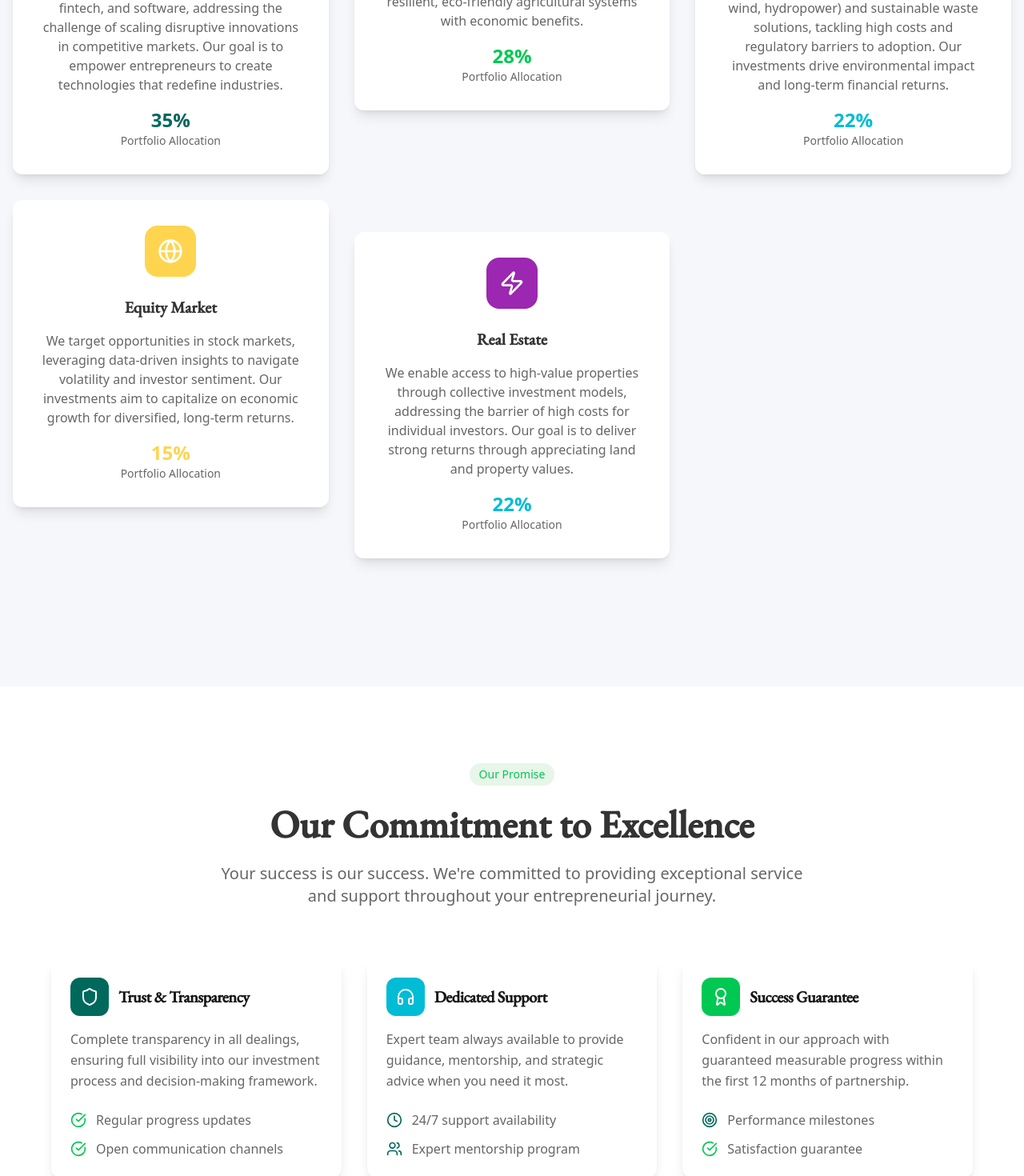
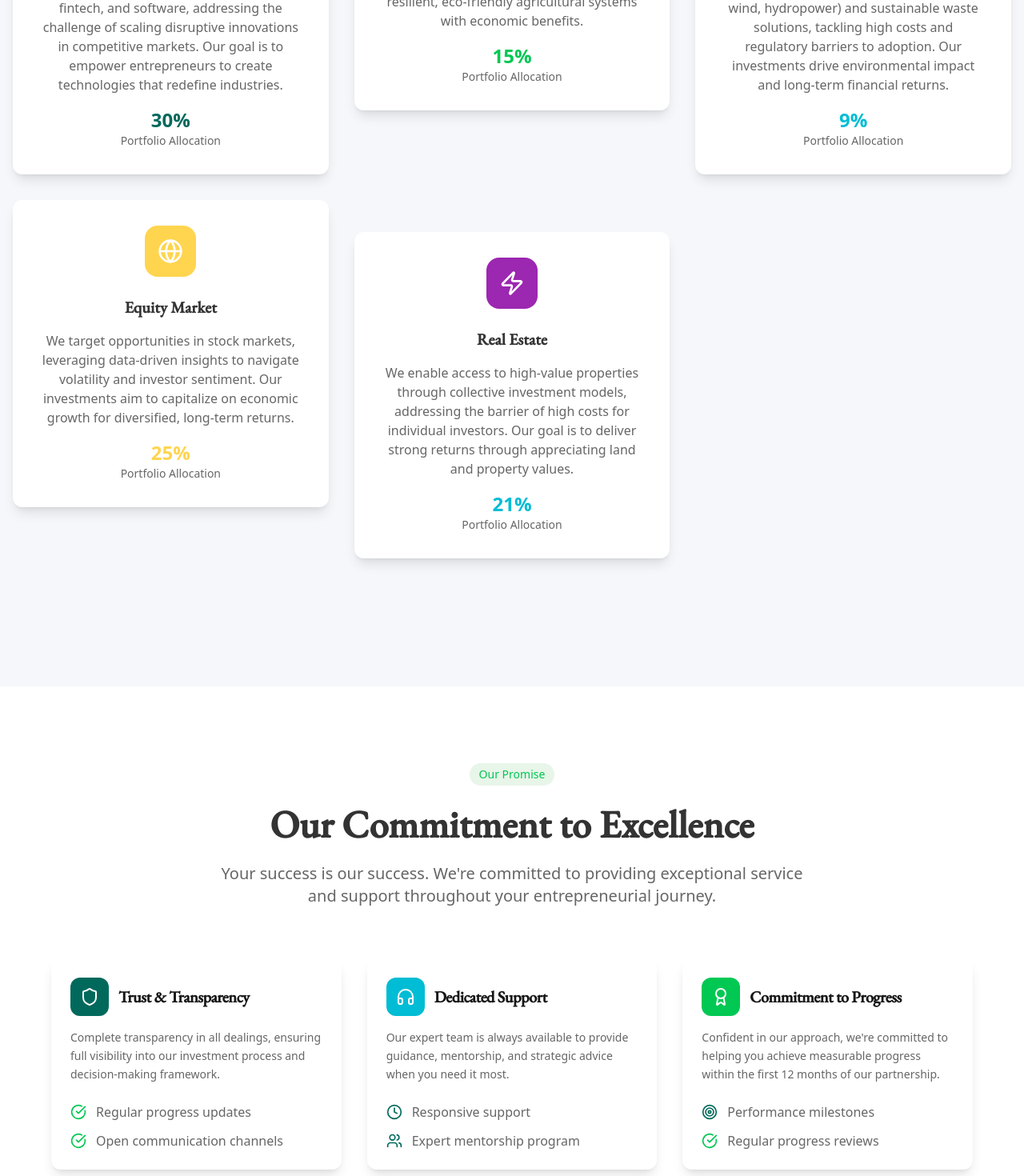
Before and after one commit to Roshan-Shah-7/We_invest_website, a Next.js app: page /about in a window 1280 px wide. Shown: the part 5680-7150 px from the top of the page at 80% size. Built offline with nearby package versions, Linux system fonts and the light colour scheme.

Commit message:
Content added

```diff
--- a/src/app/about/page.tsx
+++ b/src/app/about/page.tsx
@@ -551,7 +551,7 @@ export default function AboutUsPage() {
                                         <h3 className="text-xl font-bold text-[#333333] mb-4">Technology</h3>
                                         <p className="text-[#666666] mb-4">We fund early-stage tech startups in AI, fintech, and software, addressing the challenge of scaling disruptive innovations in competitive markets.
                                             Our goal is to empower entrepreneurs to create technologies that redefine industries.</p>
-                                        <div className="text-2xl font-bold text-[#00695C]">35%</div>
+                                        <div className="text-2xl font-bold text-[#00695C]">30%</div>
                                         <div className="text-sm text-[#666666]">Portfolio Allocation</div>
                                     </CardContent>
                                 </div>
@@ -568,7 +568,7 @@ export default function AboutUsPage() {
                                         </div>
                                         <h3 className="text-xl font-bold text-[#333333] mb-4">Agriculture</h3>
                                         <p className="text-[#666666] mb-4">We invest in sustainable farming practices and food security solutions to combat unsustainable practices and global food challenges. Our focus is on building resilient, eco-friendly agricultural systems with economic benefits.</p>
-                                        <div className="text-2xl font-bold text-[#00C853]">28%</div>
+                                        <div className="text-2xl font-bold text-[#00C853]">15%</div>
                                         <div className="text-sm text-[#666666]">Portfolio Allocation</div>
                                     </CardContent>
                                 </div>
@@ -585,7 +585,7 @@ export default function AboutUsPage() {
                                         </div>
                                         <h3 className="text-xl font-bold text-[#333333] mb-4">Waste Management & Renewable Energy</h3>
                                         <p className="text-[#666666] mb-4"> We support initiatives in clean energy (solar, wind, hydropower) and sustainable waste solutions, tackling high costs and regulatory barriers to adoption. Our investments drive environmental impact and long-term financial returns.</p>
-                                        <div className="text-2xl font-bold text-[#00BCD4]">22%</div>
+                                        <div className="text-2xl font-bold text-[#00BCD4]">9%</div>
                                         <div className="text-sm text-[#666666]">Portfolio Allocation</div>
                                     </CardContent>
                                 </div>
@@ -602,7 +602,7 @@ export default function AboutUsPage() {
                                         </div>
                                         <h3 className="text-xl font-bold text-[#333333] mb-4">Equity Market</h3>
                                         <p className="text-[#666666] mb-4">We target opportunities in stock markets, leveraging data-driven insights to navigate volatility and investor sentiment. Our investments aim to capitalize on economic growth for diversified, long-term returns.</p>
-                                        <div className="text-2xl font-bold text-[#FFD54F]">15%</div>
+                                        <div className="text-2xl font-bold text-[#FFD54F]">25%</div>
                                         <div className="text-sm text-[#666666]">Portfolio Allocation</div>
                                     </CardContent>
                                 </div>
@@ -619,7 +619,7 @@ export default function AboutUsPage() {
                                         </div>
                                         <h3 className="text-xl font-bold text-[#333333] mb-4">Real Estate</h3>
                                         <p className="text-[#666666] mb-4">We enable access to high-value properties through collective investment models, addressing the barrier of high costs for individual investors. Our goal is to deliver strong returns through appreciating land and property values.</p>
-                                        <div className="text-2xl font-bold text-[#00BCD4]">22%</div>
+                                        <div className="text-2xl font-bold text-[#00BCD4]">21%</div>
                                         <div className="text-sm text-[#666666]">Portfolio Allocation</div>
                                     </CardContent>
                                 </div>
@@ -655,7 +655,7 @@ export default function AboutUsPage() {
                                     </div>
                                 </CardHeader>
                                 <CardContent>
-                                    <p className="text-[#666666] mb-6 leading-relaxed">
+                                    <p className="text-[#666666] mb-6 leading-relaxed text-sm">
                                         Complete transparency in all dealings, ensuring full visibility into our investment process and
                                         decision-making framework.
                                     </p>
@@ -684,14 +684,13 @@ export default function AboutUsPage() {
                                     </div>
                                 </CardHeader>
                                 <CardContent>
-                                    <p className="text-[#666666] mb-6 leading-relaxed">
-                                        Expert team always available to provide guidance, mentorship, and strategic advice when you need it
-                                        most.
+                                    <p className="text-[#666666] mb-6 leading-relaxed text-sm">
+                                        Our expert team is always available to provide guidance, mentorship, and strategic advice when you need it most.
                                     </p>
                                     <div className="space-y-3">
                                         <div className="flex items-center space-x-3">
                                             <Clock className="h-5 w-5 text-[#00695C]" />
-                                            <span className="text-[#666666]">24/7 support availability</span>
+                                            <span className="text-[#666666]">Responsive support</span>
                                         </div>
                                         <div className="flex items-center space-x-3">
                                             <Users className="h-5 w-5 text-[#00695C]" />
@@ -709,13 +708,12 @@ export default function AboutUsPage() {
                                         <div className="bg-[#00C853] rounded-xl p-3">
                                             <Award className="h-6 w-6 text-white" />
                                         </div>
-                                        <CardTitle className="text-xl">Success Guarantee</CardTitle>
+                                        <CardTitle className="text-xl">Commitment to Progress</CardTitle>
                                     </div>
                                 </CardHeader>
                                 <CardContent>
-                                    <p className="text-[#666666] mb-6 leading-relaxed">
-                                        Confident in our approach with guaranteed measurable progress within the first 12 months of
-                                        partnership.
+                                    <p className="text-[#666666] mb-6 leading-relaxed text-sm">
+                                        Confident in our approach, we're committed to helping you achieve measurable progress within the first 12 months of our partnership.
                                     </p>
                                     <div className="space-y-3">
                                         <div className="flex items-center space-x-3">
@@ -724,7 +722,7 @@ export default function AboutUsPage() {
                                         </div>
                                         <div className="flex items-center space-x-3">
                                             <CheckCircle className="h-5 w-5 text-[#00C853]" />
-                                            <span className="text-[#666666]">Satisfaction guarantee</span>
+                                            <span className="text-[#666666]">Regular progress reviews</span>
                                         </div>
                                     </div>
                                 </CardContent>
--- a/src/app/market-overview/page.tsx
+++ b/src/app/market-overview/page.tsx
@@ -1461,9 +1461,9 @@ export default function MarketOverviewPage() {
                                         <Star className="h-6 w-6 text-emerald-600" />
                                     </div>
                                     <div>
-                                        <h4 className="text-lg font-semibold text-slate-900 mb-2">Curated Opportunities</h4>
+                                        <h4 className="text-lg font-semibold text-slate-900 mb-2">Network & Ecosystem Access</h4>
                                         <p className="text-slate-600">
-                                            Access to high-growth sectors and innovative ventures for institutional-level returns
+                                            Gain unparalleled access to a thriving network of industry leaders, investors, and fellow entrepreneurs to accelerate your growth.
                                         </p>
                                     </div>
                                 </div>
@@ -1485,7 +1485,7 @@ export default function MarketOverviewPage() {
                                         <BrainCircuit className="h-6 w-6 text-emerald-600" />
                                     </div>
                                     <div>
-                                        <h4 className="text-lg font-semibold text-slate-900 mb-2">Deep Researcb</h4>
+                                        <h4 className="text-lg font-semibold text-slate-900 mb-2">Deep Research</h4>
                                         <p className="text-slate-600">
                                             Comprehensive market analysis and data-driven insights to identify high-potential opportunities
                                         </p>
--- a/src/components/RootLayoutClientContent.tsx
+++ b/src/components/RootLayoutClientContent.tsx
@@ -16,10 +16,7 @@ export default function RootLayoutClientContent({ children }: { children: React.
   const isAdminPath = pathname.startsWith('/admin'); // Check if it's any admin path
 
   useEffect(() => {
-    const timer = setTimeout(() => {
-      setLoading(false);
-    }, 5000);
-    return () => clearTimeout(timer);
+    setLoading(false);
   }, []);
 
   useEffect(() => {
--- a/src/components/home/Testimonials.tsx
+++ b/src/components/home/Testimonials.tsx
@@ -52,7 +52,7 @@ const Testimonials: React.FC = () => {
             logo: 'https://placehold.co/600x600/E5E7EB/0F172A?text=EcoInnovate&font=noto', // Trimmed space
         },
         {
-            quote: 'We make investments to support the product expansion and distribution.  We Invest made it possible to enter three new markets in a single year, which was an incredible accomplishment.',
+            quote: "We Invests support for product expansion and distribution was instrumental. They made it possible for us to enter three new markets in a single year, which is an incredible accomplishment.",
             name: 'Urja Tamrakar',
             title: 'Co-Founder',
             company: 'Vatsala Aroma Products',
```
